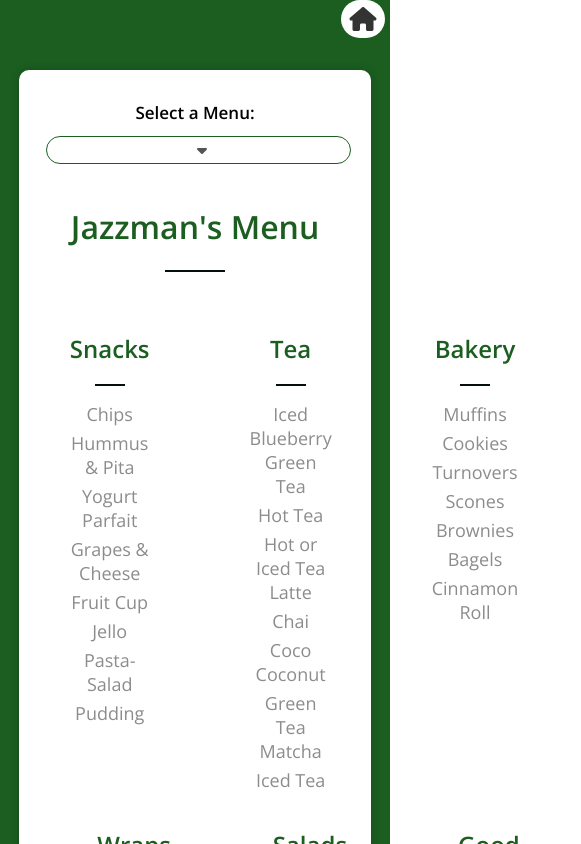
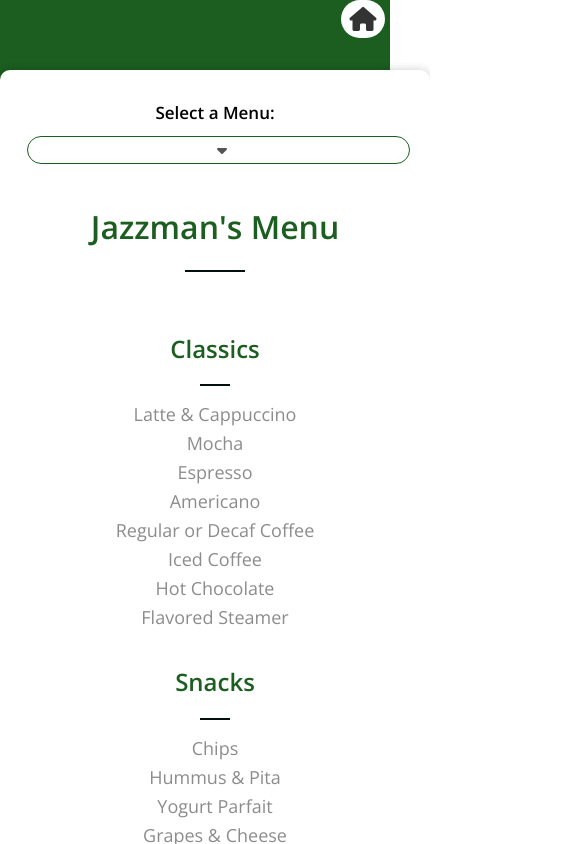
Before and after one commit to stevenson-space/shs, a Vue app: page /jazzmanMenu in a window 390 px wide. Shown: the top 844 px of the page, 581 px wide, since content can reach past the window. Built offline with nearby package versions, Linux system fonts and the light colour scheme.

Commit message:
mobile fix?

```diff
--- a/src/views/JazzmanMenu/JazzmanMenu.vue
+++ b/src/views/JazzmanMenu/JazzmanMenu.vue
@@ -459,7 +459,9 @@
   padding: 35px
 
 .menu-container
-  width: 80% /* Adjust the width as needed */
+  width: 80%
+  +mobile
+    width: 100%/* Adjust the width as needed */
   background-color: #ffffff
   border: 0px solid #000000
   border-radius: 10px
@@ -539,6 +541,8 @@
 .menu-row
     display: flex
     justify-content: center
+    +mobile
+     flex-direction: column
 
 .menu-category
     margin-right: 50px
```
